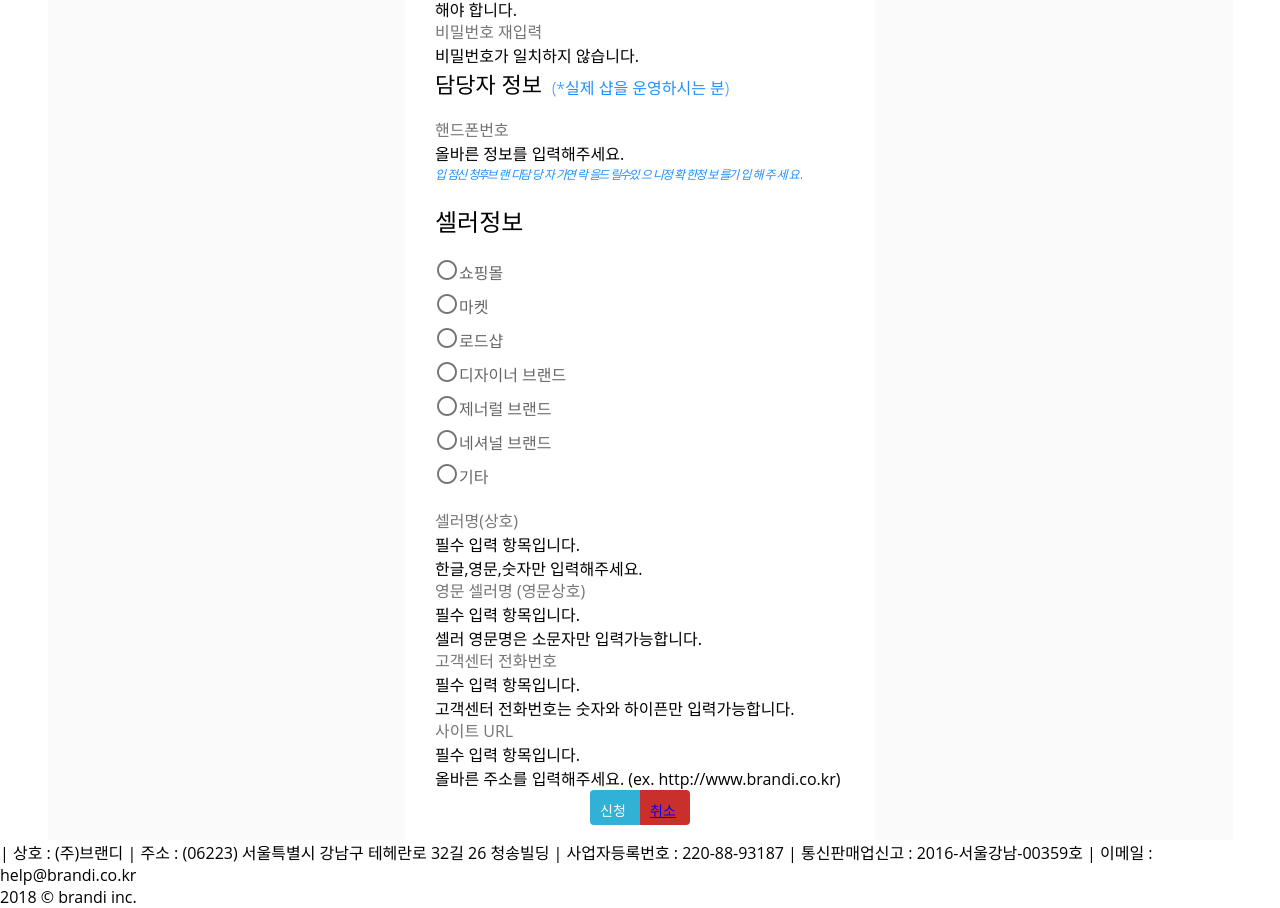
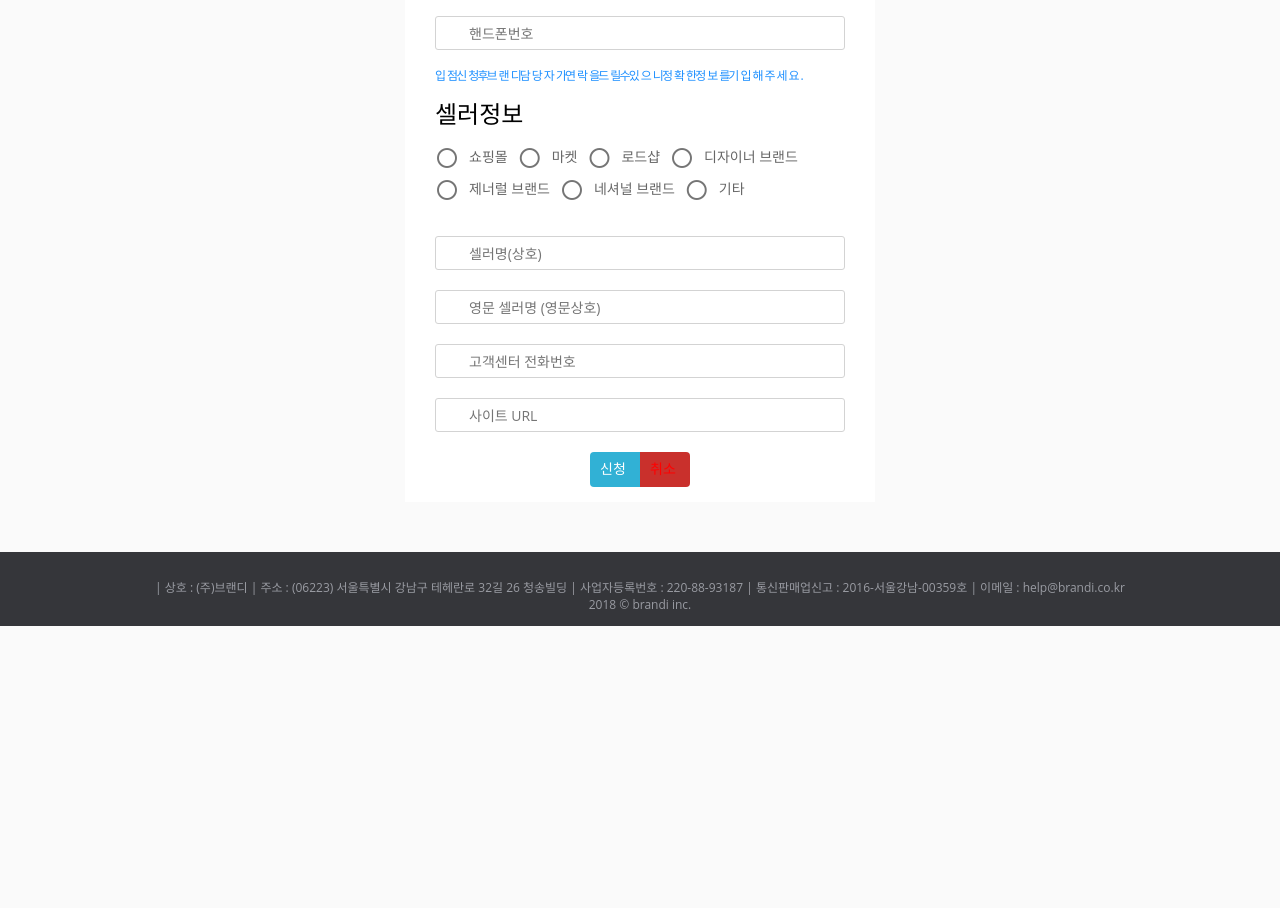
Before and after one commit to yenilee/brandi-admin-clone, a Vue app in the folder frontend/: page /signUp in a window 1280 px wide. Shown: the part 578-1486 px from the top of the page. After the commit the page ends 1204 px from the top, so only its background shows below. Built offline with nearby package versions, Linux system fonts and the light colour scheme; some icons are missing.

Commit message:
[회원관리 > 셀러계정등록](스타일 오류 수정)

```diff
--- a/frontend/src/App.vue
+++ b/frontend/src/App.vue
@@ -2,6 +2,6 @@
   <router-view />
 </template>
 
-<style lang="scss" scoped>
+<style lang="scss">
 @import "./assets/Styles/Reset.scss";
 </style>
--- a/frontend/src/assets/Styles/Reset.scss
+++ b/frontend/src/assets/Styles/Reset.scss
@@ -130,6 +130,7 @@ a {
   text-decoration: none;
 }
 
+
 .defaultText {
   display: none;
 }
--- a/frontend/src/views/Login/Login.vue
+++ b/frontend/src/views/Login/Login.vue
@@ -4,14 +4,14 @@
       <div class="logo"></div>
       <LoginBox />
     </div>
-    <Footer />
+    <LoginFooter />
   </div>
 </template>
 
 <script>
 import LoginBox from "./LoginBox";
 import SignUpBox from "../SignUp/SignUpBox";
-import LoginFooter from "./Footer";
+import LoginFooter from "./LoginFooter";
 
 export default {
   components: {
@@ -28,7 +28,6 @@ export default {
   margin: 75px auto 0 auto !important;
   padding: 0 !important;
   background-color: #fafafa;
-
   .logo {
     width: 360px;
     height: 82px;
@@ -39,18 +38,4 @@ export default {
     background-position: center;
   }
 }
-.LoginFooter {
-  width: 100vw;
-  height: 74px;
-  margin-top: 50px;
-  padding-top: 30px;
-  font-size: 12px;
-  color: #999ba2;
-  text-align: center;
-  background-color: #35363a;
-  div {
-    margin-bottom: 5px;
-    background-color: #35363a;
-  }
-}
 </style>
--- a/frontend/src/views/Login/LoginBox.vue
+++ b/frontend/src/views/Login/LoginBox.vue
@@ -120,6 +120,7 @@ export default {
   background-color: #ffffff;
   display: flex;
   flex-direction: column;
+
   .loginContainer {
     padding: 0px 30px 15px 30px;
   }
--- a/frontend/src/views/Login/Footer.vue
+++ b/frontend/src/views/Login/LoginFooter.vue
@@ -11,5 +11,19 @@ export default {
 };
 </script>
 
-<style>
+<style lang="scss" scoped>
+.LoginFooter {
+  width: 100vw;
+  height: 74px;
+  margin-top: 50px;
+  padding-top: 30px;
+  font-size: 12px;
+  color: #999ba2;
+  text-align: center;
+  background-color: #35363a;
+  div {
+    margin-bottom: 5px;
+    background-color: #35363a;
+  }
+}
 </style>
--- a/frontend/src/views/SellerRegist/Components/BasicInfo.vue
+++ b/frontend/src/views/SellerRegist/Components/BasicInfo.vue
@@ -317,7 +317,7 @@ export default {
   }
 };
 </script>
-  <style lang="scss" >
+  <style lang="scss" scoped>
 .cmpWrap {
   border: 1px solid lightgray;
   border-radius: 3px;
--- a/frontend/src/views/SignUp/SignUp.vue
+++ b/frontend/src/views/SignUp/SignUp.vue
@@ -4,18 +4,18 @@
       <div class="logo"></div>
       <SignUpBox />
     </div>
-    <Footer />
+    <LoginFooter />
   </div>
 </template>
 
 <script>
 import SignUpBox from "./SignUpBox";
-import Footer from "../Login/Footer";
+import LoginFooter from "../Login/LoginFooter";
 
 export default {
   components: {
     SignUpBox,
-    Footer
+    LoginFooter
   }
 };
 </script>
@@ -37,17 +37,4 @@ export default {
     background-position: center;
   }
 }
-.footer {
-  width: 100vw;
-  height: 74px;
-  margin-top: 50px;
-  padding-top: 30px;
-  font-size: 12px;
-  color: #999ba2;
-  text-align: center;
-  background-color: #35363a;
-  div {
-    margin-bottom: 5px;
-  }
-}
 </style>
--- a/frontend/src/views/SignUp/SignUpBox.vue
+++ b/frontend/src/views/SignUp/SignUpBox.vue
@@ -65,8 +65,7 @@
     <!-- info check input -->
     <div class="radioList">
       <p>셀러정보</p>
-      <div class="radioBox">
-        <v-radio-group v-model="seller_attribute_id.value" :mandatory="false">
+      <v-radio-group class="radioBox" v-model="seller_attribute_id.value" :mandatory="false">
         <v-radio label="쇼핑몰" value="1"></v-radio>
         <v-radio label="마켓" value="2"></v-radio>
         <v-radio label="로드샵" value="3"></v-radio>
@@ -75,7 +74,6 @@
         <v-radio label="네셔널 브랜드" value="6"></v-radio>
         <v-radio label="기타" value="7"></v-radio>
       </v-radio-group>
-      </div>
     </div>
 
     <!-- name check input -->
@@ -222,7 +220,7 @@ export default {
 };
 </script>
 
-<style lang="scss" scoped>
+<style lang="scss">
 .signUpBox {
   width: 470px !important;
   margin: 0 auto;
```
Lines whose indentation alone changed are shown as unchanged.
